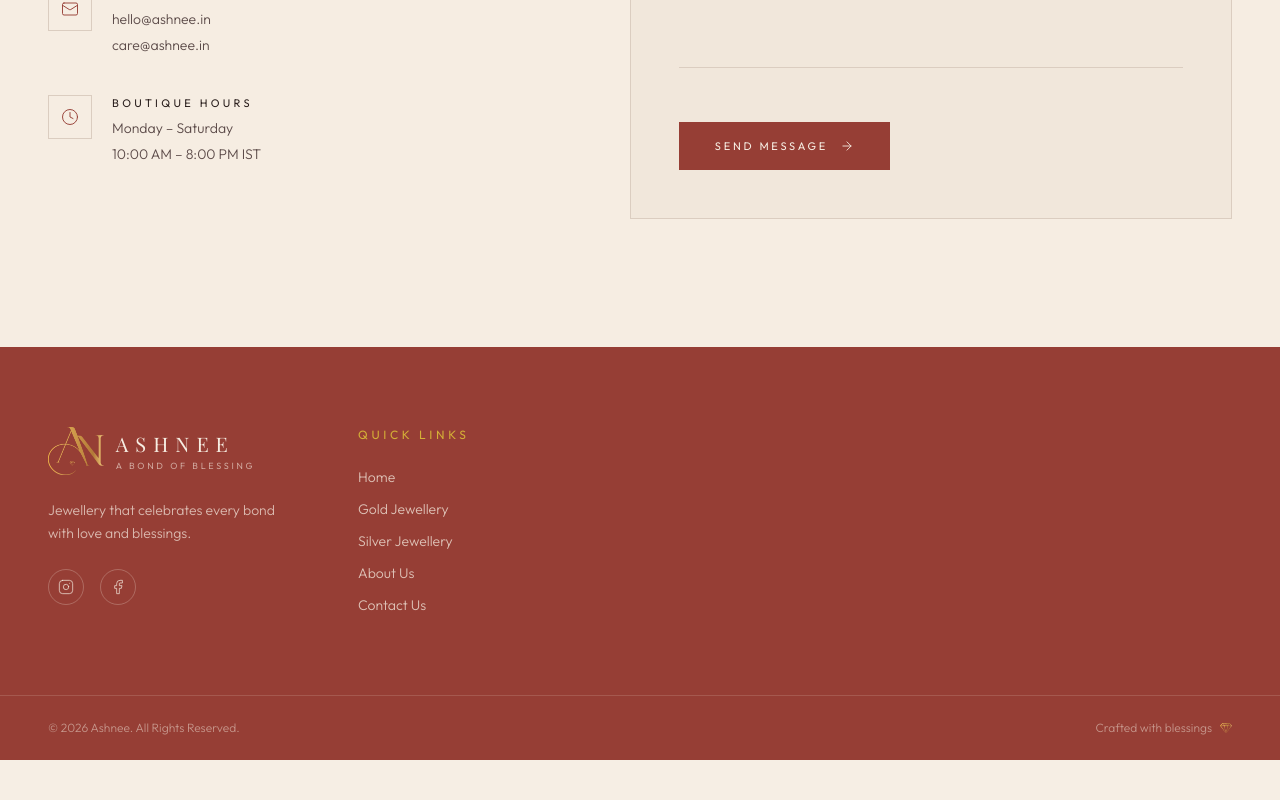
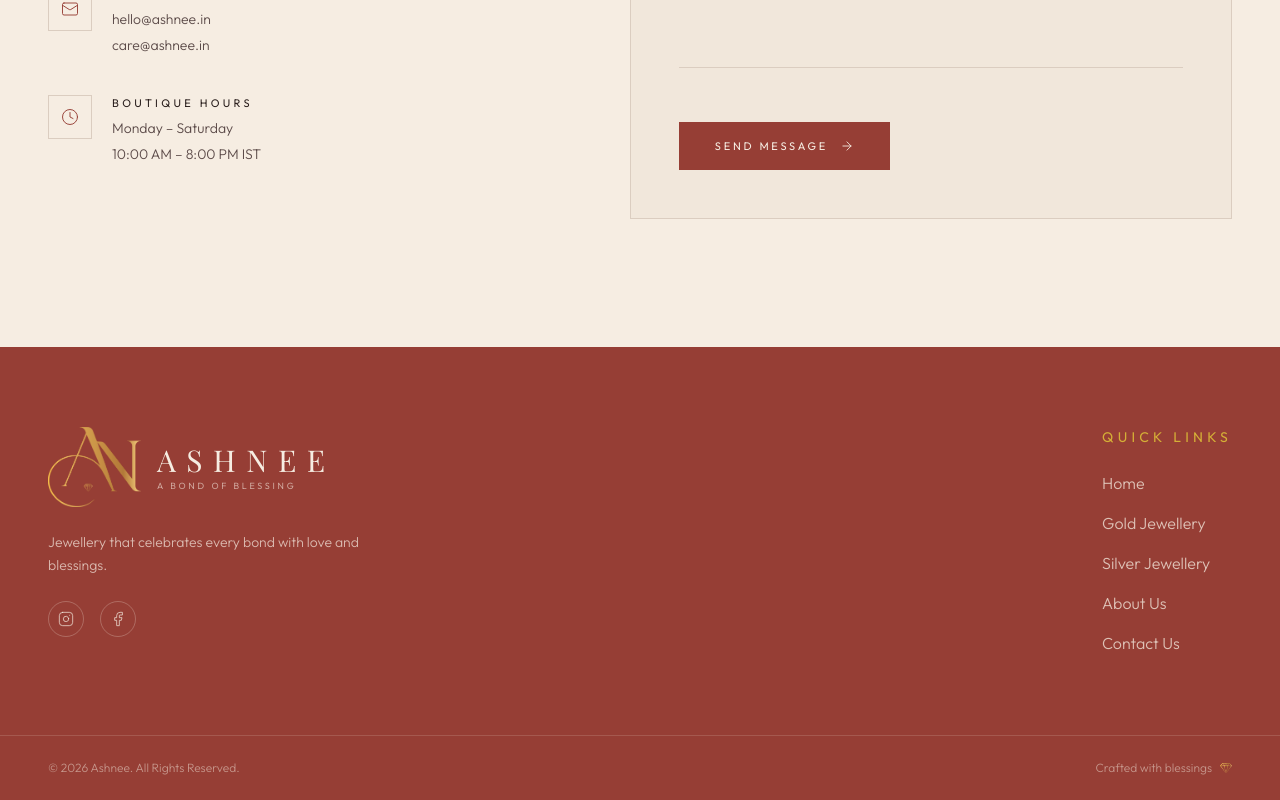
Before and after one commit to parth258/ashnee-jewellery, a React (Create React App) app in the folder frontend/: page /contact in a window 1280 px wide. Shown: the part 986-1786 px from the top of the page. Before the commit the page ends 1746 px from the top, so only its background shows below. Built offline with nearby package versions, Linux system fonts and the light colour scheme; no server answers; a web font is replaced by a local one.

Commit message:
fotter updated

```diff
--- a/frontend/src/components/Footer.jsx
+++ b/frontend/src/components/Footer.jsx
@@ -29,12 +29,12 @@ const Footer = () => {
 
   return (
     <footer data-testid="site-footer" className="bg-maroon text-ivory">
-      <div className="mx-auto grid max-w-7xl gap-14 px-6 py-20 md:grid-cols-2 md:px-12 lg:grid-cols-4">
-        <div>
-          <Link to="/" className="flex items-center gap-3" data-testid="footer-brand-logo">
-            <img src={logo} alt="Ashnee" className="h-12 w-auto" />
+      <div className="mx-auto flex max-w-7xl flex-col gap-14 px-6 py-20 md:flex-row md:items-start md:justify-between md:px-12">
+      <div className="max-w-sm">
+        <Link to="/" className="flex items-center gap-4" data-testid="footer-brand-logo">
+          <img src={logo} alt="Ashnee" className="h-20 w-auto" />
           <span className="leading-tight">
-              <span className="block font-serif text-xl tracking-[0.35em]">ASHNEE</span>
+            <span className="block font-serif text-3xl tracking-[0.35em]">ASHNEE</span>
             <span className="mt-0.5 block text-[9px] uppercase tracking-[0.3em] text-ivory/60">
               A Bond of Blessing
             </span>
@@ -53,9 +53,10 @@ const Footer = () => {
         </div>
       </div>
 
+      <div className="flex flex-col gap-14 sm:flex-row sm:gap-20">
         <div>
-          <h4 className="text-xs uppercase tracking-[0.3em] text-gold">Quick Links</h4>
-          <ul className="mt-6 space-y-3 text-sm font-light text-ivory/75">
+          <h4 className="text-sm uppercase tracking-[0.3em] text-gold">Quick Links</h4>
+          <ul className="mt-6 space-y-4 text-base font-light text-ivory/75">
             <li><Link data-testid="footer-link-home" className="transition-colors duration-300 hover:text-gold" to="/">Home</Link></li>
             <li><Link data-testid="footer-link-gold" className="transition-colors duration-300 hover:text-gold" to="/gold-jewellery">Gold Jewellery</Link></li>
             <li><Link data-testid="footer-link-silver" className="transition-colors duration-300 hover:text-gold" to="/silver-jewellery">Silver Jewellery</Link></li>
@@ -63,17 +64,6 @@ const Footer = () => {
             <li><Link data-testid="footer-link-contact" className="transition-colors duration-300 hover:text-gold" to="/contact">Contact Us</Link></li>
           </ul>
         </div>
-
-        {/* <div>
-          <h4 className="text-xs uppercase tracking-[0.3em] text-gold">Customer Service</h4>
-          <ul className="mt-6 space-y-3 text-sm font-light text-ivory/75">
-            <li><a data-testid="footer-link-shipping" className="transition-colors duration-300 hover:text-gold" href="#">Shipping &amp; Delivery</a></li>
-            <li><a data-testid="footer-link-returns" className="transition-colors duration-300 hover:text-gold" href="#">Returns &amp; Refunds</a></li>
-            <li><a data-testid="footer-link-terms" className="transition-colors duration-300 hover:text-gold" href="#">Terms &amp; Conditions</a></li>
-            <li><a data-testid="footer-link-privacy" className="transition-colors duration-300 hover:text-gold" href="#">Privacy Policy</a></li>
-            <li><a data-testid="footer-link-faq" className="transition-colors duration-300 hover:text-gold" href="#">FAQ&rsquo;s</a></li>
-          </ul>
-        </div> */}
 
         {/* <div>
           <h4 className="text-xs uppercase tracking-[0.3em] text-gold">Newsletter</h4>
@@ -102,6 +92,7 @@ const Footer = () => {
           </form>
         </div> */}
       </div>
+    </div>
 
       <div className="border-t border-ivory/15">
         <div className="mx-auto flex max-w-7xl flex-col items-center justify-between gap-3 px-6 py-6 text-xs font-light text-ivory/50 sm:flex-row md:px-12">
```
Lines whose indentation alone changed are shown as unchanged.
